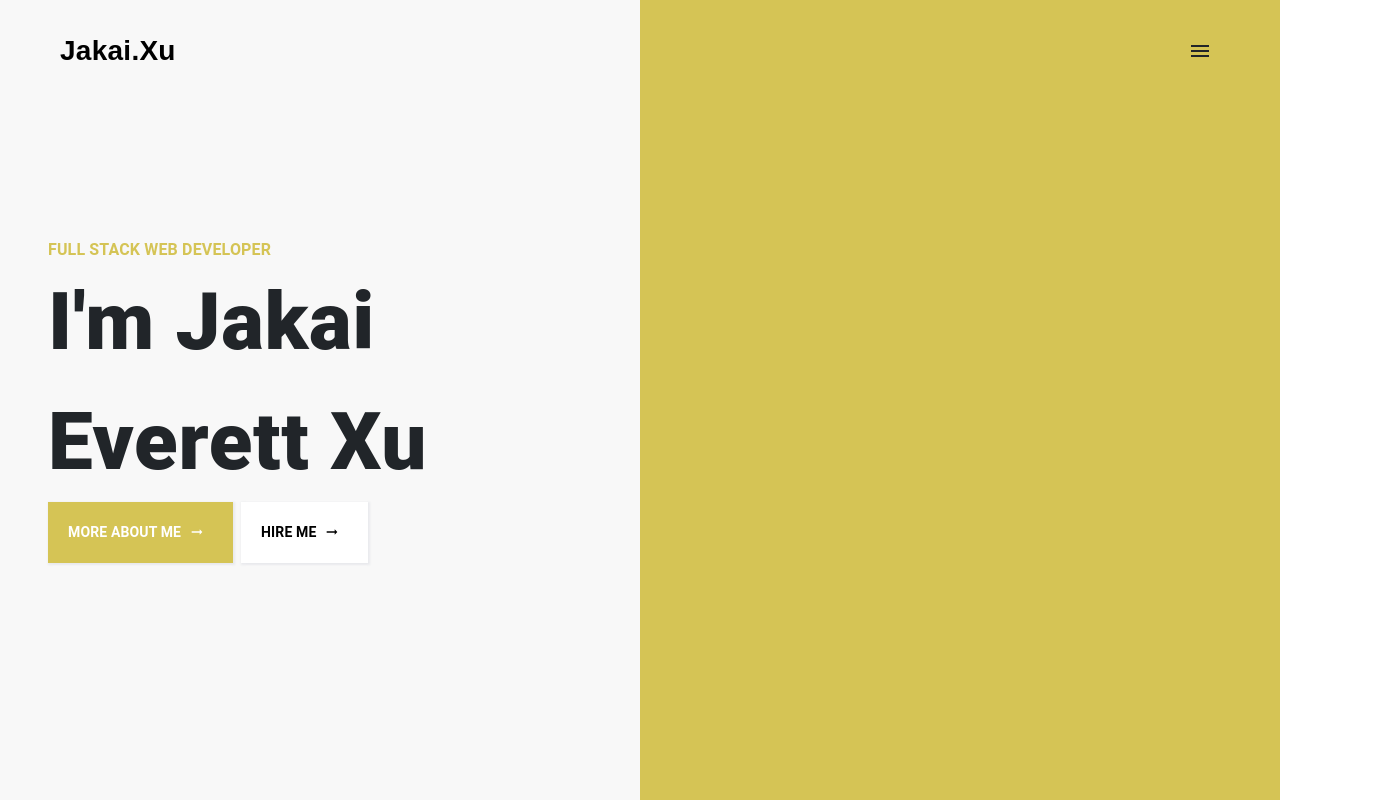
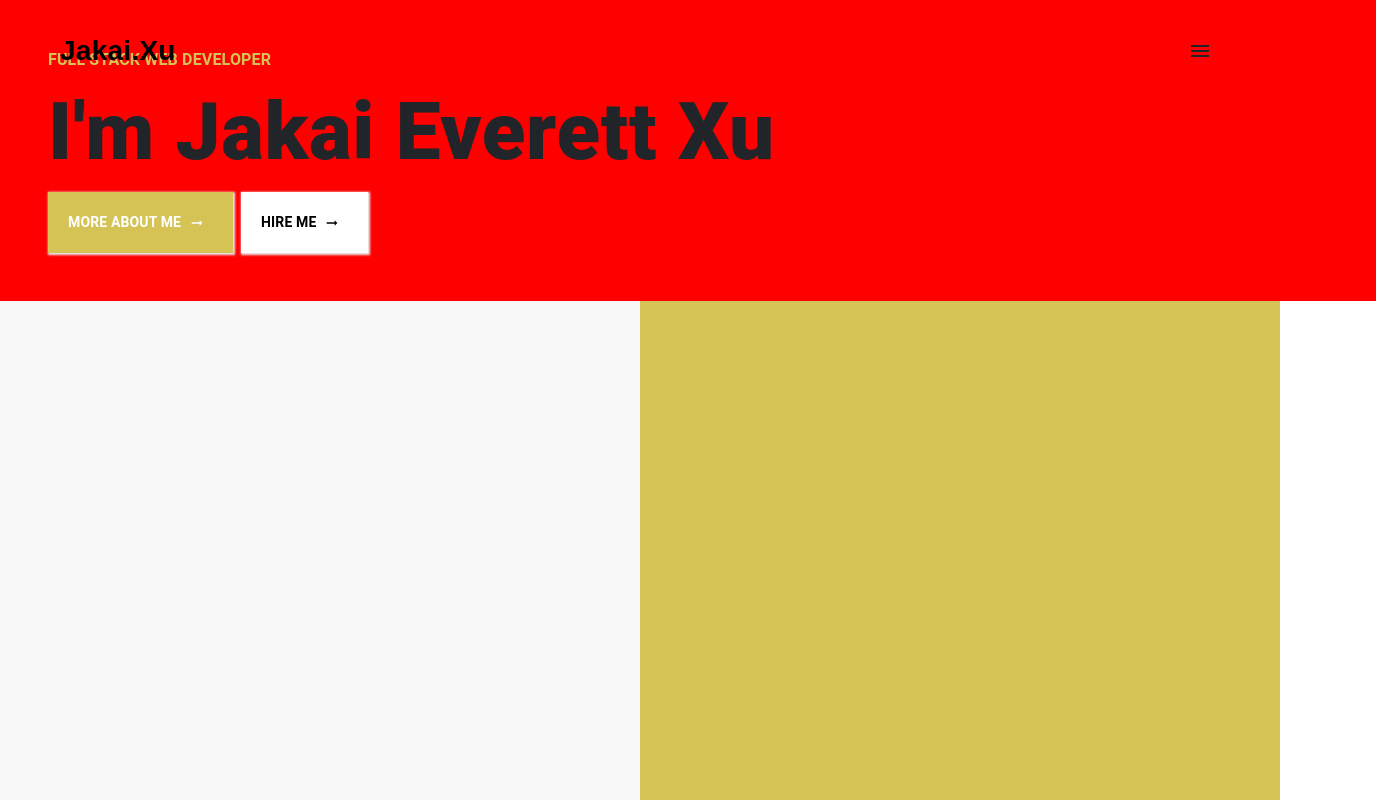
Before and after one commit to JakaiXu/JakaiPage2.0, a Next.js app: page /jakai in a window 1280 px wide. Shown: the whole page, 1376 px wide, since content can reach past the window. Built offline with nearby package versions, Linux system fonts and the light colour scheme.

Commit message:
Update home-page.tsx

```diff
--- a/components/home-page/home-page.tsx
+++ b/components/home-page/home-page.tsx
@@ -23,7 +23,10 @@ const HomePageComponent = () => {
           bgcolor: Color.state.default,
         }}
       >
-        <Box sx={{ padding: 6, width: "60%" }}>
+
+      </ConfigContainer>
+      <ConfigContainer sx={{ bgcolor: Color.action.default }}></ConfigContainer>
+      <Box sx={{ padding: 6, width: "100%", bgcolor: "red",position:'absolute', left:{} }}>
           <DefaultTitle>Full Stack Web Developer</DefaultTitle>
           <Typography
             sx={{ fontSize: 80, fontWeight: 900, color: Color.surface.dark }}
@@ -59,8 +62,6 @@ const HomePageComponent = () => {
             </StyledGrid>
           </Grid>
         </Box>
-      </ConfigContainer>
-      <ConfigContainer sx={{ bgcolor: Color.action.default }}></ConfigContainer>
     </Box>
   );
 };
```
